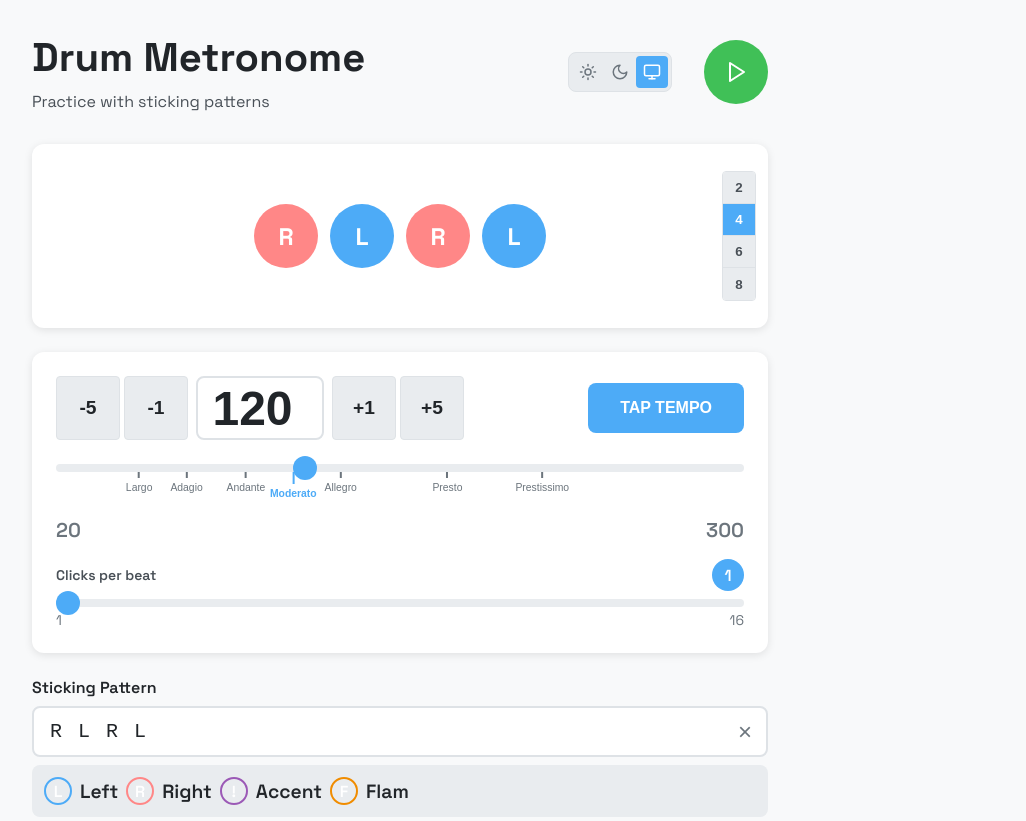
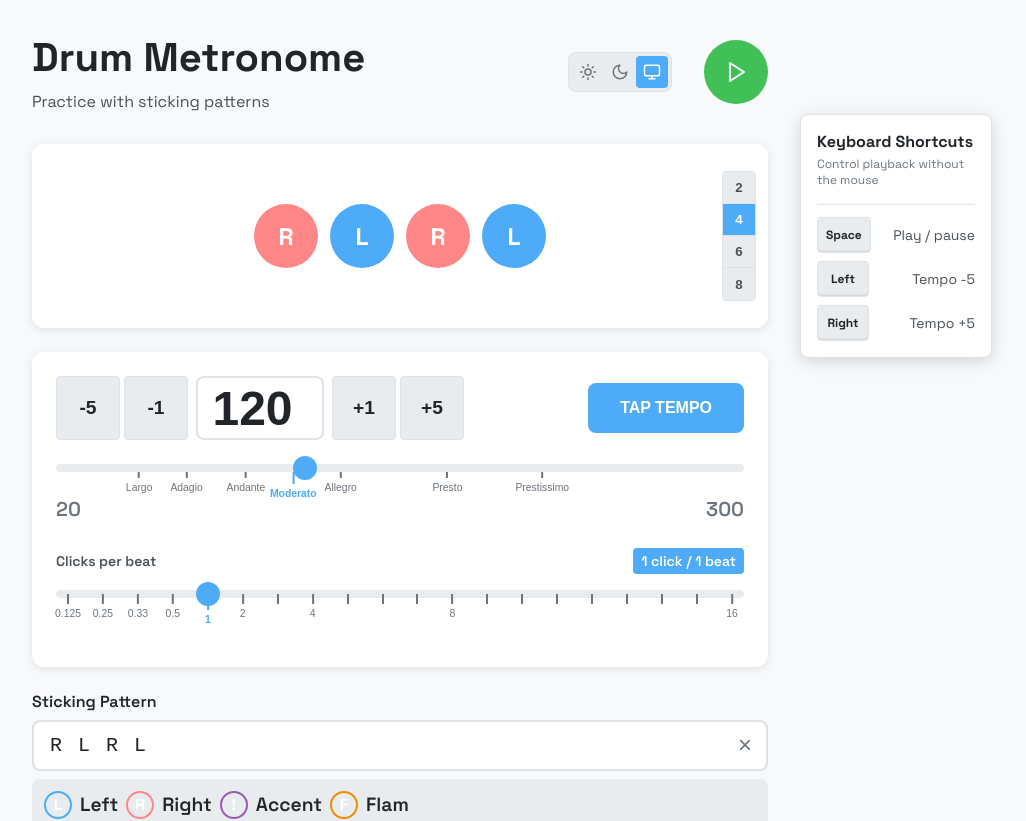
Before and after one commit to emanuelet/drum-metronome, a Vue app: page / in a window 1280 px wide. Shown: the top 821 px of the page, without its empty margins (240-1266 px from the left). Built offline with nearby package versions, Linux system fonts and the light colour scheme.

Commit message:
Add keyboard shortcuts and improve subdivision controls

```diff
--- a/src/components/Metronome.vue
+++ b/src/components/Metronome.vue
@@ -1,5 +1,5 @@
 <script setup lang="ts">
-import { Pause, Play } from "@lucide/vue";
+import { ChevronDown, Pause, Play } from "@lucide/vue";
 import { computed, onMounted, onUnmounted, ref, watch } from "vue";
 import { useMetronome } from "../composables/useMetronome";
 import { useStickingSettings } from "../composables/useStickingSettings";
@@ -15,6 +15,7 @@ import Visualizer from "./Visualizer.vue";
 const pattern = ref<string[]>(["R", "L", "R", "L"]);
 const tempo = ref(120);
 const clicksPerBeat = ref(1);
+const settingsOpen = ref(false);
 const { presetId, beatsPerRow } = useStickingSettings();
 
 // Gap training state
@@ -90,16 +91,26 @@ const togglePlay = () => {
 };
 
 const handleKeydown = (event: KeyboardEvent) => {
-  if (event.code !== "Space" || event.repeat || !canPlay.value) return;
-
   const target = event.target as HTMLElement | null;
   if (
     target?.closest('input, textarea, select, button, [contenteditable="true"]')
   )
     return;
 
+  if (event.code === "Space" && !event.repeat && canPlay.value) {
     event.preventDefault();
     togglePlay();
+  }
+
+  if (event.code === "ArrowLeft") {
+    event.preventDefault();
+    handleTempoChange(tempo.value - 5);
+  }
+
+  if (event.code === "ArrowRight") {
+    event.preventDefault();
+    handleTempoChange(tempo.value + 5);
+  }
 };
 
 onMounted(() => {
@@ -188,6 +199,26 @@ const canPlay = computed(() => {
           :left-hand-beat="leftHandBeat"
           :right-hand-beat="rightHandBeat"
         />
+        <aside class="keyboard-shortcuts" aria-label="Keyboard shortcuts">
+          <div class="shortcuts-heading">
+            <span class="shortcuts-title">Keyboard Shortcuts</span>
+            <span class="shortcuts-description">Control playback without the mouse</span>
+          </div>
+          <div class="shortcuts-list">
+            <div class="shortcut">
+              <kbd>Space</kbd>
+              <span>Play / pause</span>
+            </div>
+            <div class="shortcut">
+              <kbd>Left</kbd>
+              <span>Tempo -5</span>
+            </div>
+            <div class="shortcut">
+              <kbd>Right</kbd>
+              <span>Tempo +5</span>
+            </div>
+          </div>
+        </aside>
       </section>
 
       <section class="control-section">
@@ -211,7 +242,17 @@ const canPlay = computed(() => {
       </section>
 
       <section class="settings-section">
+        <button
+          class="settings-toggle"
+          type="button"
+          :aria-expanded="settingsOpen"
+          aria-controls="settings-content"
+          @click="settingsOpen = !settingsOpen"
+        >
           <h2>Settings</h2>
+          <ChevronDown :size="24" :class="{ 'is-open': settingsOpen }" />
+        </button>
+        <div v-if="settingsOpen" id="settings-content" class="settings-content">
           <StickingSettings
             v-if="!polyrhythmEnabled"
             v-model:preset-id="presetId"
@@ -226,6 +267,7 @@ const canPlay = computed(() => {
             v-model:left-hand-pattern="leftHandPattern"
             v-model:right-hand-pattern="rightHandPattern"
           />
+        </div>
       </section>
 
       <p v-if="!canPlay" class="play-hint">
@@ -284,14 +326,43 @@ const canPlay = computed(() => {
   width: 100%;
 }
 
+.visualizer-section {
+  position: relative;
+}
+
+.keyboard-shortcuts {
+  display: none;
+}
+
 .settings-section {
   @include flex-column;
   gap: $spacing-lg;
+}
+
+.settings-toggle {
+  @include button-reset;
+  display: flex;
+  align-items: center;
+  justify-content: space-between;
+  width: 100%;
+  color: $text-primary;
 
   h2 {
-    color: $text-primary;
     font-size: $font-2xl;
   }
+
+  svg {
+    transition: transform $transition-base;
+  }
+
+  .is-open {
+    transform: rotate(180deg);
+  }
+}
+
+.settings-content {
+  @include flex-column;
+  gap: $spacing-lg;
 }
 
 .play-button {
@@ -372,4 +443,70 @@ const canPlay = computed(() => {
     font-size: $font-5xl;
   }
 }
+
+@media (min-width: 1201px) {
+  .keyboard-shortcuts {
+    position: absolute;
+    top: 50%;
+    left: calc(100% + #{$spacing-2xl});
+    display: grid;
+    gap: $spacing-lg;
+    width: 12rem;
+    padding: $spacing-lg;
+    color: $text-secondary;
+    background: $bg-secondary;
+    border: 1px solid $border-color;
+    border-radius: $radius-md;
+    box-shadow: $shadow-lg;
+    transform: translateY(-50%);
+  }
+
+  .shortcuts-heading {
+    display: grid;
+    gap: $spacing-xs;
+  }
+
+  .shortcuts-title {
+    color: $text-primary;
+    font-size: $font-lg;
+    font-weight: 700;
+  }
+
+  .shortcuts-description {
+    color: $text-muted;
+    font-size: $font-sm;
+    line-height: 1.35;
+  }
+
+  .shortcuts-list {
+    display: grid;
+    gap: $spacing-sm;
+    padding-top: $spacing-md;
+    border-top: 1px solid $border-color;
+  }
+
+  .shortcut {
+    display: flex;
+    align-items: center;
+    justify-content: space-between;
+    gap: $spacing-md;
+    font-size: $font-base;
+  }
+
+  kbd {
+    display: inline-grid;
+    min-width: 3.25rem;
+    min-height: 2.25rem;
+    padding: $spacing-xs $spacing-sm;
+    color: $text-primary;
+    font-family: inherit;
+    font-size: $font-sm;
+    font-weight: 700;
+    background: $bg-tertiary;
+    border: 1px solid $border-color;
+    border-radius: $radius-sm;
+    box-shadow: inset 0 -1px 0 color-mix(in srgb, $text-muted 30%, transparent);
+    place-items: center;
+  }
+}
 </style>
--- a/src/components/TempoControl.vue
+++ b/src/components/TempoControl.vue
@@ -1,5 +1,6 @@
 <script setup lang="ts">
-import { ref, watch } from 'vue';
+import { computed, ref, watch } from 'vue';
+import { clicksPerBeatOptions } from '../composables/useMetronome';
 import { useTapTempo } from '../composables/useTapTempo';
 
 const props = defineProps<{
@@ -85,6 +86,37 @@ const setTempoFromMark = (bpm: number) => {
   reset();
 };
 
+const clicksPerBeatIndex = computed(() =>
+  Math.max(
+    0,
+    clicksPerBeatOptions.indexOf(props.clicksPerBeat as (typeof clicksPerBeatOptions)[number])
+  )
+);
+
+const handleClicksPerBeatChange = (event: Event) => {
+  const index = Number((event.target as HTMLInputElement).value);
+  emit('update:clicksPerBeat', clicksPerBeatOptions[index]);
+};
+
+const setClicksPerBeat = (clicksPerBeat: number) => {
+  emit('update:clicksPerBeat', clicksPerBeat);
+};
+
+const getClicksPerBeatPosition = (index: number): string =>
+  `${(index / (clicksPerBeatOptions.length - 1)) * 100}%`;
+
+const isLabeledClicksPerBeatStep = (clicksPerBeat: number): boolean =>
+  [0.125, 0.25, 0.33, 0.5, 1, 2, 4, 8, 16].includes(clicksPerBeat);
+
+const clicksPerBeatLabel = computed(() => {
+  if (props.clicksPerBeat >= 1) {
+    return `${props.clicksPerBeat} ${props.clicksPerBeat === 1 ? 'click' : 'clicks'} / 1 beat`;
+  }
+
+  const beats = Math.round(1 / props.clicksPerBeat);
+  return `1 click / ${beats} beats`;
+});
+
 const getSliderPosition = (bpm: number): string => {
   const min = 20;
   const max = 300;
@@ -156,19 +188,35 @@ const getSliderPosition = (bpm: number): string => {
       <div class="clicks-control">
         <div class="clicks-header">
           <label for="clicks-per-beat">Clicks per beat</label>
-          <output for="clicks-per-beat">{{ clicksPerBeat }}</output>
+          <output for="clicks-per-beat">{{ clicksPerBeatLabel }}</output>
         </div>
+        <div class="subdivision-slider-container">
           <input
             id="clicks-per-beat"
             type="range"
             class="subdivision-slider"
-          :value="clicksPerBeat"
-          min="1"
-          max="16"
+            :value="clicksPerBeatIndex"
+            min="0"
+            :max="clicksPerBeatOptions.length - 1"
             step="1"
-          @input="emit('update:clicksPerBeat', Number(($event.target as HTMLInputElement).value))"
+            @input="handleClicksPerBeatChange"
           />
-        <div class="clicks-range"><span>1</span><span>16</span></div>
+          <div class="subdivision-marks">
+            <button
+              v-for="(option, index) in clicksPerBeatOptions"
+              :key="option"
+              type="button"
+              class="subdivision-mark"
+              :class="{ 'is-active': option === clicksPerBeat }"
+              :style="{ left: getClicksPerBeatPosition(index) }"
+              :aria-label="`${option} clicks per beat`"
+              @click="setClicksPerBeat(option)"
+            >
+              <span class="subdivision-tick"></span>
+              <span v-if="isLabeledClicksPerBeatStep(option)" class="subdivision-label">{{ option }}</span>
+            </button>
+          </div>
+        </div>
       </div>
     </div>
   </div>
@@ -246,7 +294,7 @@ const getSliderPosition = (bpm: number): string => {
 
 .slider-container {
   position: relative;
-  padding-bottom: 2.5rem;
+  padding-bottom: 1.2rem;
 }
 
 .tempo-slider {
@@ -346,6 +394,7 @@ const getSliderPosition = (bpm: number): string => {
   justify-content: space-between;
   font-size: $font-2xl;
   font-weight: 600;
+  padding-bottom: 0.6rem;
   color: $text-muted;
   margin-top: -$spacing-lg;
 }
@@ -372,15 +421,17 @@ const getSliderPosition = (bpm: number): string => {
   font-weight: 600;
 
   output {
-    display: grid;
-    width: 2rem;
-    height: 2rem;
+    padding: $spacing-xs $spacing-sm;
     color: white;
-    font-size: $font-lg;
+    font-size: $font-base;
     background: $accent-primary;
-    border-radius: 50%;
-    place-items: center;
+    border-radius: $radius-sm;
   }
+}
+
+.subdivision-slider-container {
+  position: relative;
+  padding-bottom: 2.5rem;
 }
 
 .subdivision-slider {
@@ -411,10 +462,55 @@ const getSliderPosition = (bpm: number): string => {
   }
 }
 
-.clicks-range {
-  margin-top: -$spacing-xs;
+.subdivision-marks {
+  position: absolute;
+  top: 12px;
+  right: 12px;
+  left: 12px;
+  height: 40px;
+  pointer-events: none;
+}
+
+.subdivision-mark {
+  position: absolute;
+  display: flex;
+  flex-direction: column;
+  align-items: center;
+  gap: $spacing-xs;
+  padding: 0;
   color: $text-muted;
-  font-size: $font-base;
+  background: none;
+  border: 0;
+  cursor: pointer;
+  pointer-events: auto;
+  transform: translateX(-50%);
+
+  &:hover,
+  &.is-active {
+    .subdivision-tick {
+      height: 16px;
+      background: $accent-primary;
+    }
+
+    .subdivision-label {
+      color: $accent-primary;
+      font-weight: 600;
+    }
+  }
+}
+
+.subdivision-tick {
+  width: 2px;
+  height: 10px;
+  background: $text-muted;
+  transition: height $transition-base, background $transition-base;
+}
+
+.subdivision-label {
+  color: $text-muted;
+  font-size: $font-xs;
+  white-space: nowrap;
+  transition: color $transition-base;
 }
 
 .tap-button {
@@ -490,8 +586,13 @@ const getSliderPosition = (bpm: number): string => {
     padding-bottom: 0;
   }
 
-  .tempo-marks {
+  .tempo-marks,
+  .subdivision-marks {
     display: none;
+  }
+
+  .subdivision-slider-container {
+    padding-bottom: 0;
   }
 
   .tempo-range {
--- a/src/composables/useMetronome.ts
+++ b/src/composables/useMetronome.ts
@@ -1,4 +1,27 @@
 import { computed, onUnmounted, ref } from 'vue';
+
+export const clicksPerBeatOptions = [
+  0.125,
+  0.25,
+  0.33,
+  0.5,
+  1,
+  2,
+  3,
+  4,
+  5,
+  6,
+  7,
+  8,
+  9,
+  10,
+  11,
+  12,
+  13,
+  14,
+  15,
+  16,
+] as const;
 
 export function useMetronome() {
   const audioContext = ref<AudioContext | null>(null);
@@ -161,6 +184,11 @@ export function useMetronome() {
     if (!isPlaying.value || !audioContext.value) return;
 
     while (nextNoteTime.value < audioContext.value.currentTime + scheduleAheadTime) {
+      const isFractionalRate = subdivisions.value < 1;
+      const beatsPerClick = isFractionalRate ? Math.round(1 / subdivisions.value) : 1;
+      const shouldPlayClick = !isFractionalRate || subdivisionCounter.value === 0;
+
+      if (shouldPlayClick) {
         if (polyrhythmEnabled.value) {
           // Polyrhythm mode - play both hands
           playPolyrhythmBeats();
@@ -171,9 +199,15 @@ export function useMetronome() {
             playBeat(beatType);
           }
         }
+      }
 
+      if (isFractionalRate) {
+        subdivisionCounter.value = (subdivisionCounter.value + 1) % beatsPerClick;
+      } else {
         subdivisionCounter.value++;
-      if (subdivisionCounter.value === subdivisions.value) {
+      }
+
+      if (isFractionalRate || subdivisionCounter.value === subdivisions.value) {
         subdivisionCounter.value = 0;
 
         if (polyrhythmEnabled.value) {
@@ -197,7 +231,7 @@ export function useMetronome() {
         }
       }
 
-      nextNoteTime.value += 60.0 / tempo.value / subdivisions.value;
+      nextNoteTime.value += 60.0 / tempo.value / Math.max(1, subdivisions.value);
     }
 
     timerID.value = window.setTimeout(scheduler, lookahead);
@@ -259,7 +293,11 @@ export function useMetronome() {
   };
 
   const setSubdivisions = (newSubdivisions: number) => {
-    subdivisions.value = Math.max(1, Math.min(16, Math.round(newSubdivisions)));
+    subdivisions.value = clicksPerBeatOptions.reduce((closest, option) =>
+      Math.abs(option - newSubdivisions) < Math.abs(closest - newSubdivisions)
+        ? option
+        : closest
+    );
     subdivisionCounter.value = 0;
   };
 
```
Also changed, not shown: package.json (+5 -5 lines), 1 other file (tests, documents, lock files or other folders). Lines whose indentation alone changed are shown as unchanged.
